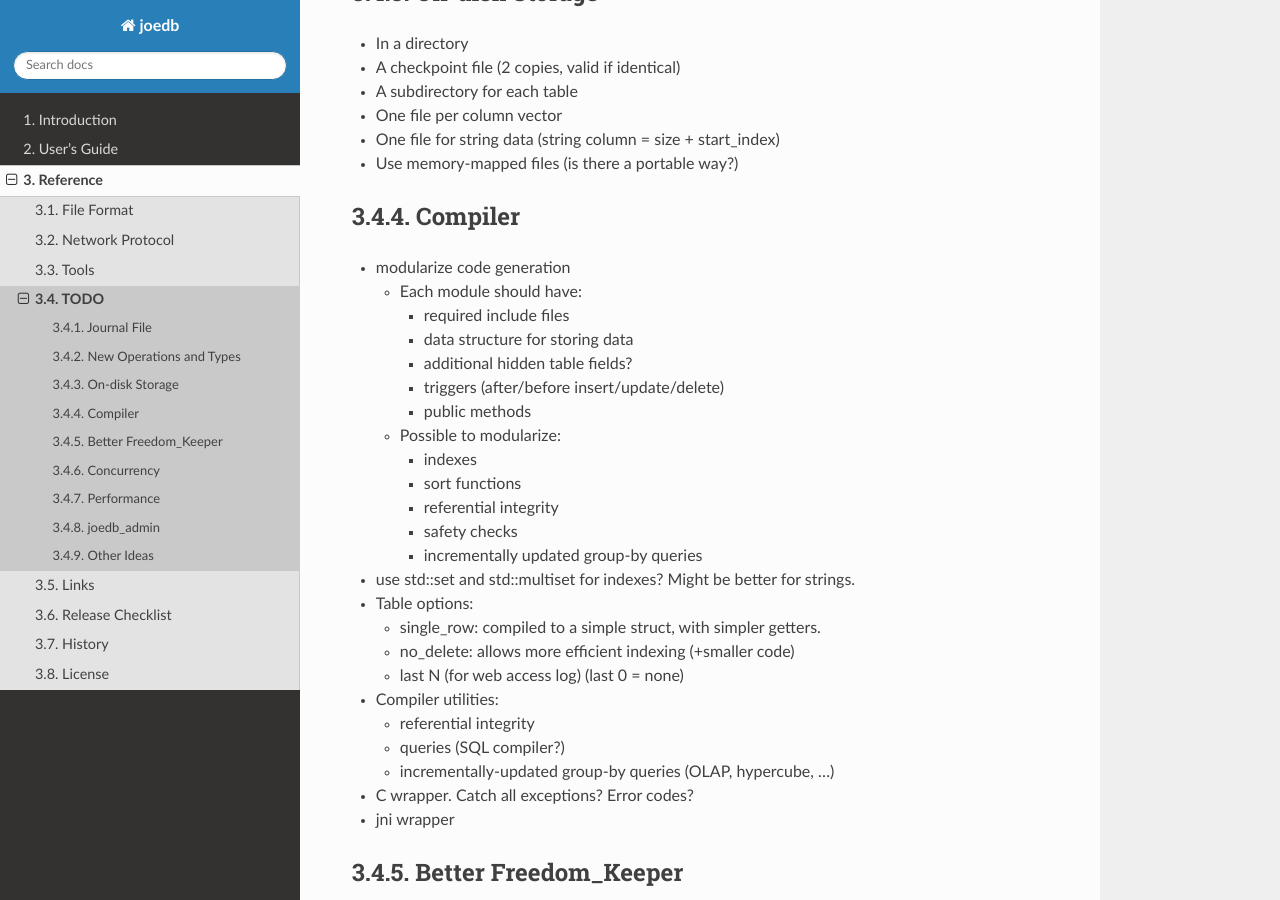
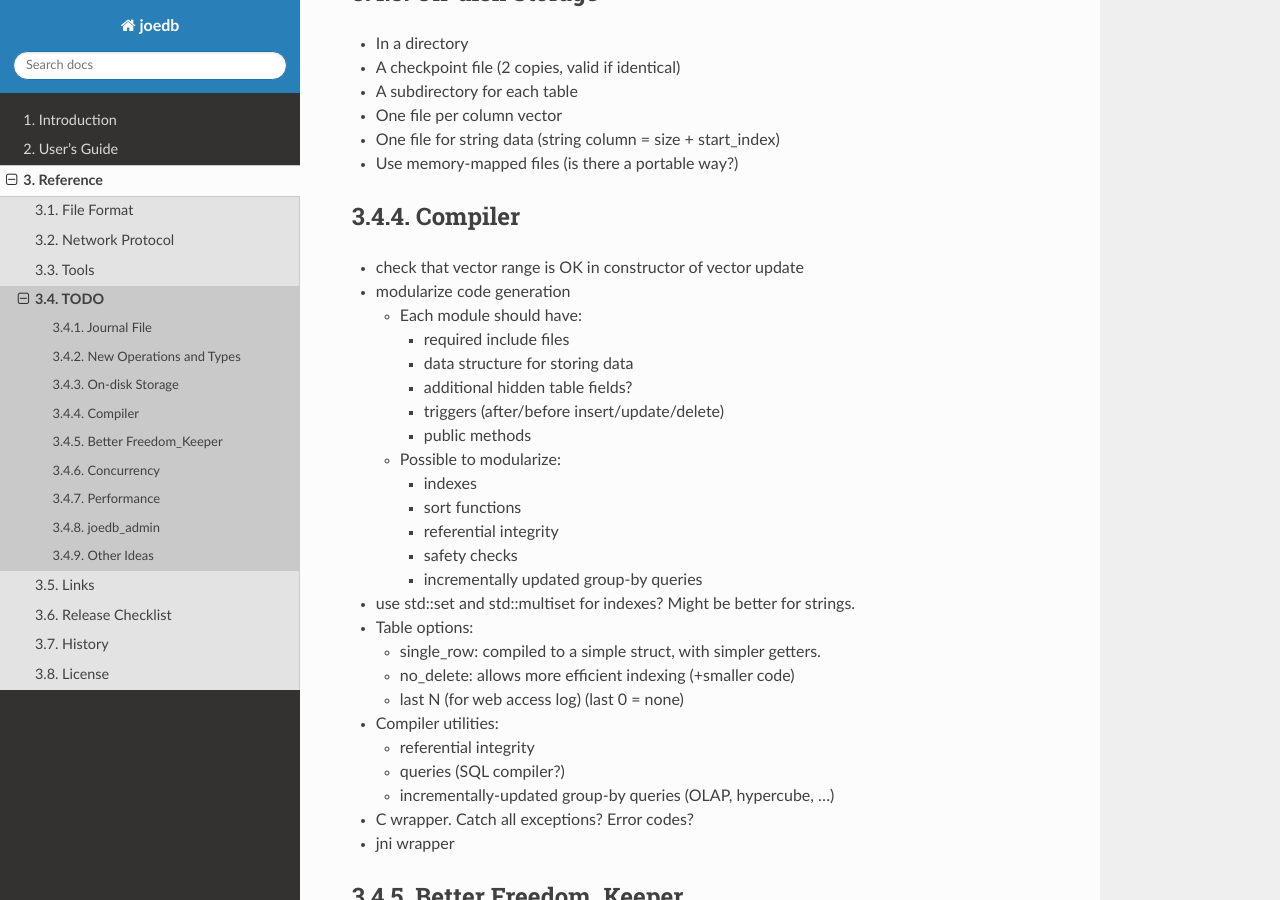
Before and after one commit to Remi-Coulom/joedb, a Sphinx documentation site: the page built from doc/source/todo.rst, in a window 1280 px wide and 900 px high, scrolled down 801 px. Built offline with Sphinx 7.4.7 and the Read the Docs theme 2.0.0, drawn with Linux system fonts in a browser that asks for light colours; formulas are drawn with MathJax 3.

Commit message:
todo: important check

```diff
--- a/doc/source/todo.rst
+++ b/doc/source/todo.rst
@@ -41,6 +41,7 @@ On-disk Storage
 
 Compiler
 --------
+- check that vector range is OK in constructor of vector update
 - modularize code generation
 
   - Each module should have:
```
